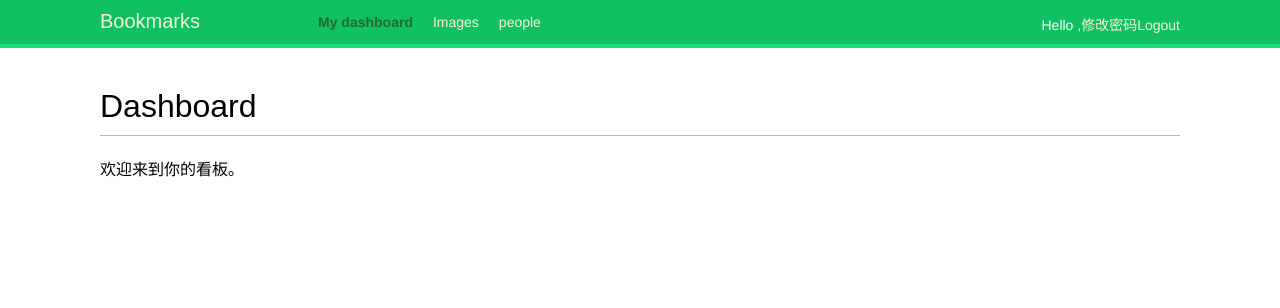
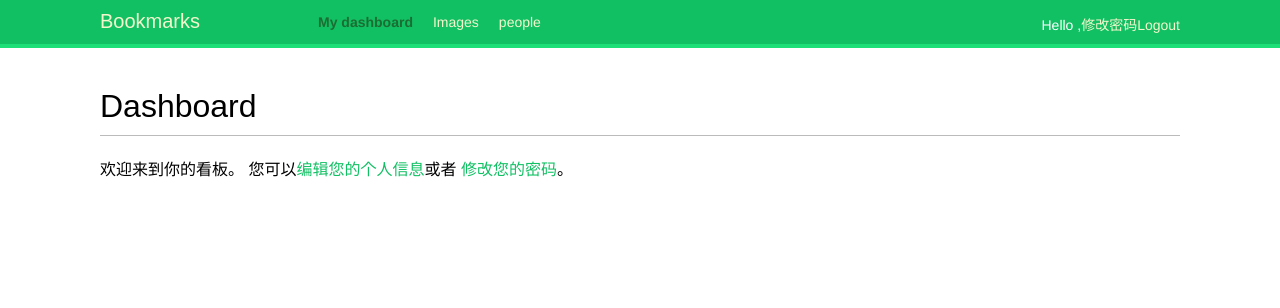
Before and after one commit to NoahGit/bookmarks, a Django app: page /account/ in a window 1280 px wide. Shown: the top 308 px of the page. Run offline with Django 3.2, Linux system fonts and the light colour scheme; the first user in the database is signed in; some web fonts are replaced.

```diff
--- a/account/templates/account/dashboard.html
+++ b/account/templates/account/dashboard.html
@@ -4,5 +4,7 @@
 
 {% block content %}
     <h1>Dashboard</h1>
-    <p>欢迎来到你的看板。</p>
+    <p>欢迎来到你的看板。
+        您可以<a href="{% url "edit" %}">编辑您的个人信息</a>或者
+        <a href="{% url "password_change" %}">修改您的密码</a>。</p>
 {% endblock %}
--- a/account/views.py
+++ b/account/views.py
@@ -58,6 +58,7 @@ def edit(request):
         if user_form.is_valid() and profile_form.is_valid():
             user_form.save()
             profile_form.save()
+            return render(request, 'account/dashboard.html')
     else:
         user_form = UserEditForm(instance=request.user)
         profile_form = ProfileEditForm(instance=request.user.profile)
```
Also changed, not shown: db.sqlite3.
